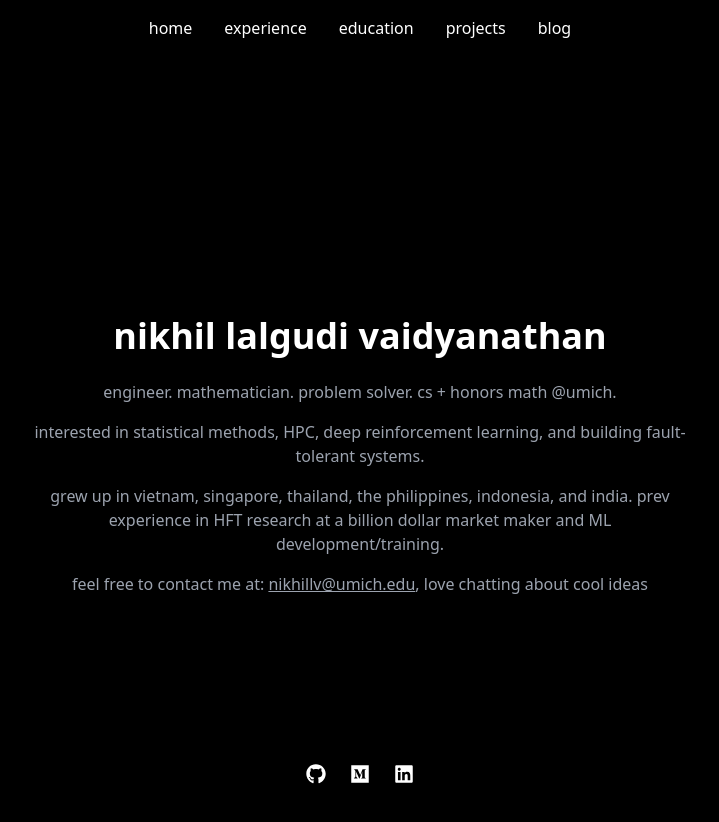
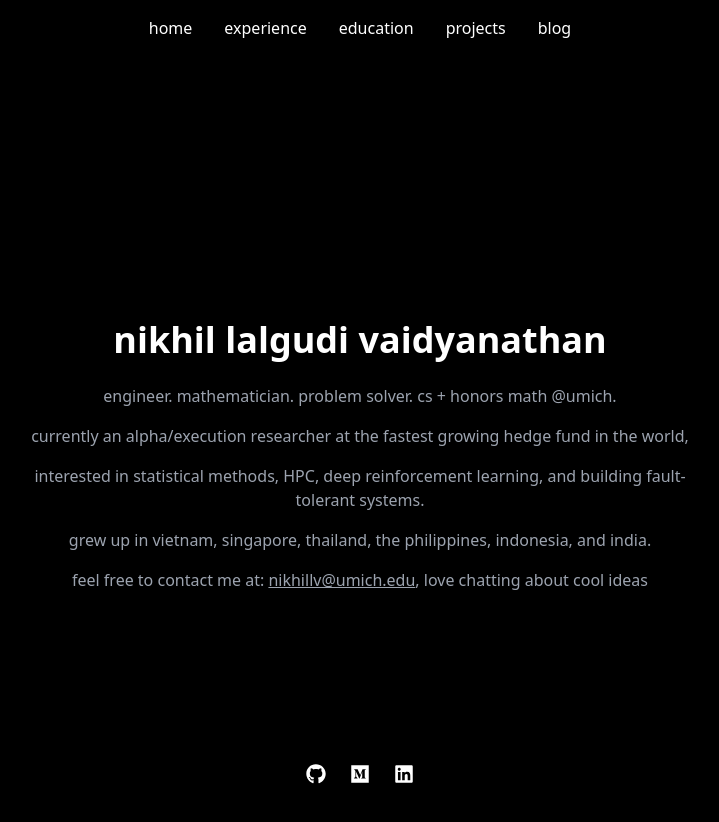
Before and after one commit to nikhil-lalgudi/personal-website, a React (Vite) app: page / in a window 1280 px wide. Shown: the top 822 px of the page, without its empty margins (280-999 px from the left). Built offline with nearby package versions, Linux system fonts and the light colour scheme.

Commit message:
small commit

```diff
--- a/src/pages/Home.tsx
+++ b/src/pages/Home.tsx
@@ -16,11 +16,15 @@ export default function Home() {
         </p>
 
         <p className="text-gray-400 mb-4">
+        currently an alpha/execution researcher at the fastest growing hedge fund in the world,
+        </p>
+
+        <p className="text-gray-400 mb-4">
         interested in statistical methods, HPC, deep reinforcement learning, and building fault-tolerant systems.
         </p>
 
         <p className="text-gray-400 mb-4">
-        grew up in vietnam, singapore, thailand, the philippines, indonesia, and india. prev experience in HFT research at a billion dollar market maker and ML development/training.
+        grew up in vietnam, singapore, thailand, the philippines, indonesia, and india.
         </p>
 
          <p className="text-gray-400 mb-4">
```
